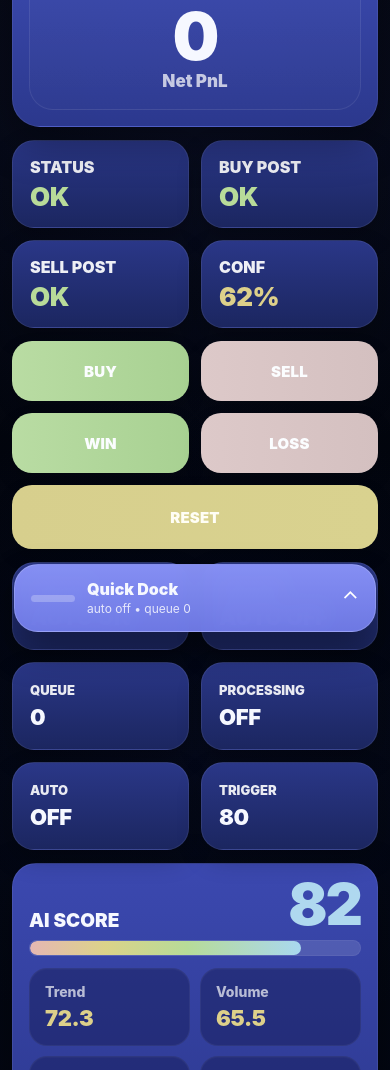
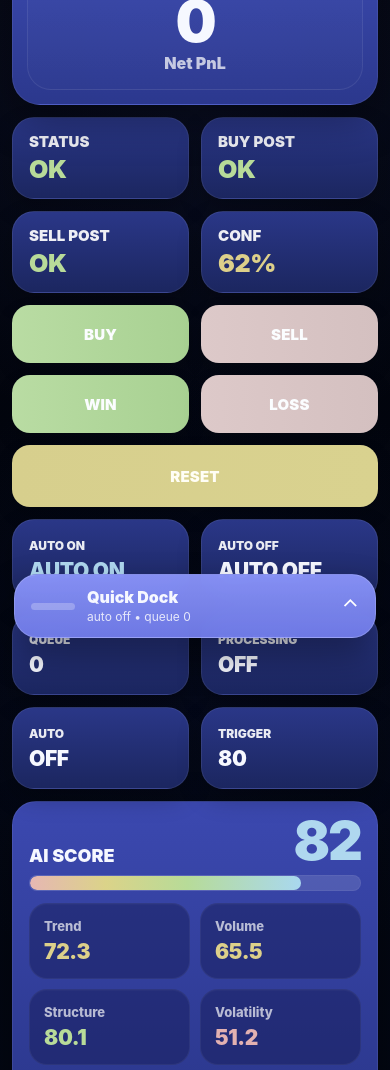
Before and after one commit to ronko0477/quanttrade-backend-v13-3-fix, a website: page public/index.html in a window 390 px wide. Shown: the part 200-1270 px from the top of the page. Drawn offline with Linux system fonts and the light colour scheme; no server answers.

Commit message:
Update index.html
19.9.2

```diff
--- a/public/index.html
+++ b/public/index.html
@@ -3,7 +3,7 @@
 <head>
   <meta charset="UTF-8" />
   <meta name="viewport" content="width=device-width, initial-scale=1.0, viewport-fit=cover" />
-  <title>V19.9.1 HARD LIVE</title>
+  <title>V19.9.2 HARD LIVE</title>
   <style>
     :root{
       --bg:#02040a;
@@ -21,7 +21,7 @@
       --cyan:#afd8ef;
       --shadow:0 16px 40px rgba(0,0,0,.34);
       --safeBottom:env(safe-area-inset-bottom,0px);
-      --dockPeek:74px;
+      --dockPeek:64px;
     }
 
     *{box-sizing:border-box}
@@ -40,14 +40,14 @@
     .wrap{
       width:min(100%,460px);
       margin:0 auto;
-      padding:16px 14px calc(var(--dockPeek) + var(--safeBottom) + 24px);
+      padding:16px 14px calc(var(--dockPeek) + var(--safeBottom) + 22px);
     }
 
     .title{
       text-align:center;
-      font-size:27px;
+      font-size:26px;
       font-weight:1000;
-      letter-spacing:.45px;
+      letter-spacing:.4px;
       margin:10px 0 18px;
       text-shadow:0 2px 10px rgba(0,0,0,.35);
     }
@@ -55,7 +55,7 @@
     .hero{
       position:relative;
       border-radius:28px;
-      padding:16px;
+      padding:14px;
       background:
         linear-gradient(180deg, rgba(74,90,210,.90), rgba(48,61,154,.90));
       border:1px solid rgba(255,255,255,.07);
@@ -74,7 +74,7 @@
     .heroInner{
       position:relative;
       z-index:1;
-      min-height:222px;
+      min-height:200px;
       border-radius:24px;
       border:1px solid rgba(255,255,255,.08);
       background:linear-gradient(180deg, rgba(255,255,255,.03), rgba(255,255,255,.01));
@@ -83,7 +83,7 @@
       justify-content:center;
       align-items:center;
       text-align:center;
-      padding:18px 14px;
+      padding:16px 14px;
     }
 
     .guard{
@@ -93,8 +93,8 @@
       overflow:hidden;
       text-overflow:ellipsis;
       line-height:.9;
-      letter-spacing:-1.5px;
-      font-size:72px;
+      letter-spacing:-1.4px;
+      font-size:64px;
       font-weight:1000;
     }
     .guard.ready{color:var(--green)}
@@ -104,15 +104,15 @@
 
     .heroHint{
       margin-top:8px;
-      min-height:22px;
-      font-size:15px;
+      min-height:21px;
+      font-size:14px;
       font-weight:800;
       color:rgba(255,255,255,.72);
     }
 
     .pnl{
       margin-top:8px;
-      font-size:74px;
+      font-size:64px;
       line-height:.95;
       letter-spacing:-2px;
       font-weight:1000;
@@ -120,22 +120,22 @@
 
     .pnlSub{
       margin-top:4px;
-      font-size:17px;
+      font-size:16px;
       font-weight:900;
       color:rgba(255,255,255,.72);
     }
 
     .grid2{
-      margin-top:13px;
+      margin-top:12px;
       display:grid;
       grid-template-columns:1fr 1fr;
       gap:12px;
     }
 
     .card{
-      min-height:102px;
+      min-height:98px;
       border-radius:22px;
-      padding:15px 17px;
+      padding:14px 16px;
       background:linear-gradient(180deg, rgba(43,56,138,.98), rgba(28,39,98,.98));
       border:1px solid var(--line);
       box-shadow:0 10px 24px rgba(0,0,0,.22);
@@ -145,15 +145,15 @@
     }
 
     .cardLabel{
-      font-size:17px;
+      font-size:16px;
       font-weight:1000;
       color:rgba(255,255,255,.92);
-      margin-bottom:9px;
+      margin-bottom:8px;
       line-height:1;
     }
 
     .cardVal{
-      font-size:28px;
+      font-size:27px;
       line-height:1;
       font-weight:1000;
       letter-spacing:-.4px;
@@ -165,7 +165,7 @@
     .ice{color:var(--cyan)}
 
     .actionGrid{
-      margin-top:13px;
+      margin-top:12px;
       display:grid;
       grid-template-columns:1fr 1fr;
       gap:12px;
@@ -181,12 +181,16 @@
       transition:transform .08s ease, opacity .15s ease, filter .15s ease;
     }
     button:active{transform:scale(.985)}
-    button:disabled{opacity:.58;cursor:not-allowed;filter:saturate(.88)}
+    button:disabled{
+      opacity:.45;
+      cursor:not-allowed;
+      filter:grayscale(.2) brightness(.85);
+    }
 
     .actBtn{
-      min-height:64px;
-      border-radius:20px;
-      font-size:16px;
+      min-height:60px;
+      border-radius:18px;
+      font-size:15px;
       font-weight:1000;
       letter-spacing:.18px;
       color:#fff;
@@ -205,22 +209,22 @@
 
     .resetBtn{
       grid-column:1 / -1;
-      min-height:68px;
+      min-height:64px;
       background:linear-gradient(90deg,#d7cf8d,#d9d28f);
       color:#fffef5;
     }
 
     .miniGrid{
-      margin-top:13px;
+      margin-top:12px;
       display:grid;
       grid-template-columns:1fr 1fr;
       gap:12px;
     }
 
     .miniCard{
-      min-height:92px;
+      min-height:84px;
       border-radius:22px;
-      padding:15px 17px;
+      padding:14px 16px;
       background:linear-gradient(180deg, rgba(43,56,138,.98), rgba(28,39,98,.98));
       border:1px solid var(--line);
       box-shadow:0 10px 24px rgba(0,0,0,.22);
@@ -230,15 +234,15 @@
     }
 
     .miniTop{
-      font-size:13px;
+      font-size:12px;
       font-weight:1000;
       color:rgba(255,255,255,.9);
-      margin-bottom:9px;
+      margin-bottom:8px;
       line-height:1;
     }
 
     .miniBig{
-      font-size:22px;
+      font-size:21px;
       line-height:1;
       font-weight:1000;
       letter-spacing:-.35px;
@@ -246,9 +250,9 @@
 
     .miniBtn{
       text-align:left;
-      min-height:92px;
+      min-height:84px;
       border-radius:22px;
-      padding:15px 17px;
+      padding:14px 16px;
       background:linear-gradient(180deg, rgba(43,56,138,.98), rgba(28,39,98,.98));
       border:1px solid var(--line);
       box-shadow:0 10px 24px rgba(0,0,0,.22);
@@ -259,7 +263,7 @@
     }
 
     .scoreCard{
-      margin-top:13px;
+      margin-top:12px;
       border-radius:24px;
       padding:16px;
       background:linear-gradient(180deg, rgba(64,78,188,.93), rgba(43,56,143,.93));
@@ -275,13 +279,13 @@
     }
 
     .scoreTitle{
-      font-size:19px;
+      font-size:18px;
       font-weight:1000;
       line-height:1;
     }
 
     .scoreVal{
-      font-size:66px;
+      font-size:58px;
       line-height:.86;
       font-weight:1000;
       letter-spacing:-2px;
@@ -313,9 +317,9 @@
     }
 
     .factor{
-      min-height:84px;
+      min-height:80px;
       border-radius:18px;
-      padding:13px 15px;
+      padding:12px 14px;
       background:rgba(21,28,87,.48);
       border:1px solid rgba(255,255,255,.05);
       display:flex;
@@ -325,7 +329,7 @@
     }
 
     .factorTop{
-      font-size:14px;
+      font-size:13px;
       font-weight:800;
       color:rgba(255,255,255,.68);
       margin-bottom:8px;
@@ -333,14 +337,14 @@
     }
 
     .factorVal{
-      font-size:24px;
+      font-size:22px;
       font-weight:1000;
       letter-spacing:-.35px;
       line-height:1;
     }
 
     .logCard{
-      margin-top:13px;
+      margin-top:12px;
       border-radius:24px;
       padding:16px;
       background:linear-gradient(180deg, rgba(42,54,137,.98), rgba(30,41,106,.98));
@@ -349,7 +353,7 @@
     }
 
     .logTitle{
-      font-size:20px;
+      font-size:19px;
       font-weight:1000;
       line-height:1;
       margin-bottom:10px;
@@ -363,7 +367,7 @@
     }
 
     .logEntry{
-      padding:11px 2px;
+      padding:10px 2px;
       border-bottom:1px solid rgba(255,255,255,.06);
       font-size:14px;
       line-height:1.36;
@@ -383,7 +387,7 @@
       position:fixed;
       left:14px;
       right:14px;
-      bottom:calc(var(--safeBottom) + 12px);
+      bottom:calc(var(--safeBottom) + 6px);
       z-index:80;
       pointer-events:none;
     }
@@ -401,13 +405,13 @@
     }
 
     .dockHead{
-      padding:13px 16px 12px;
+      padding:12px 16px 11px;
       display:flex;
       align-items:center;
       gap:12px;
       cursor:pointer;
       user-select:none;
-      min-height:70px;
+      min-height:64px;
     }
 
     .dockGrip{
@@ -424,7 +428,7 @@
     }
 
     .dockTitle{
-      font-size:17px;
+      font-size:16px;
       font-weight:1000;
       line-height:1;
     }
@@ -468,7 +472,7 @@
     }
 
     .dockBtn{
-      min-height:60px;
+      min-height:56px;
       border-radius:16px;
       font-size:16px;
       font-weight:1000;
@@ -485,26 +489,27 @@
     @media (max-width:420px){
       .wrap{padding-left:12px;padding-right:12px}
       .title{font-size:24px}
-      .heroInner{min-height:210px}
-      .guard{font-size:64px}
-      .pnl{font-size:66px}
-      .card,.miniCard,.miniBtn{min-height:88px}
-      .cardLabel{font-size:16px}
-      .cardVal{font-size:26px}
-      .actBtn{min-height:60px;font-size:15px}
-      .resetBtn{min-height:64px}
-      .scoreVal{font-size:58px}
-      .factor{min-height:78px}
-      .factorVal{font-size:22px}
-      .dockHead{min-height:66px}
+      .heroInner{min-height:188px}
+      .guard{font-size:58px}
+      .heroHint{font-size:14px}
+      .pnl{font-size:58px}
+      .card,.miniCard,.miniBtn{min-height:82px}
+      .cardLabel{font-size:15px}
+      .cardVal{font-size:25px}
+      .actBtn{min-height:58px;font-size:15px}
+      .resetBtn{min-height:62px}
+      .scoreVal{font-size:54px}
+      .factor{min-height:76px}
+      .factorVal{font-size:21px}
+      .dockHead{min-height:62px}
       .dockTitle{font-size:16px}
-      .dockBtn{min-height:56px}
+      .dockBtn{min-height:54px}
     }
   </style>
 </head>
 <body>
   <div class="wrap">
-    <div class="title">V19.9.1 HARD LIVE ⚡</div>
+    <div class="title">V19.9.2 HARD LIVE ⚡</div>
 
     <section class="hero">
       <div class="heroInner">
@@ -635,7 +640,7 @@
   </div>
 
   <script>
-    const STORAGE_KEY = 'v19_9_1_ui_state';
+    const STORAGE_KEY = 'v19_9_2_ui_state';
 
     const ui = {
       autoEnabled: false,
@@ -730,11 +735,11 @@
     function shortGuard(raw){
       const g = String(raw || '').toUpperCase().trim();
       if(g === 'READY' || g === 'SYSTEM_READY') return 'READY';
-      if(g.includes('SESSION')) return 'SESSION…';
+      if(g.includes('SESSION')) return 'SESSION...';
       if(g.includes('BLOCK') || g.includes('LOCK')) return 'LOCKED';
-      if(g.includes('COOL')) return 'COOL…';
-      if(g.includes('WARN')) return 'WARN…';
-      if(g.includes('LOSS')) return 'LOSS…';
+      if(g.includes('COOL')) return 'COOL...';
+      if(g.includes('WARN')) return 'WARN...';
+      if(g.includes('LOSS')) return 'LOSS...';
       return g || 'READY';
     }
 
@@ -811,6 +816,24 @@
       el.className = `factorVal ${factorClass(value)}`;
     }
 
+    function formatLogTime(input){
+      if(!input) return '--:--:--';
+
+      const str = String(input);
+
+      if (/^\d{2}:\d{2}:\d{2}$/.test(str)) return str;
+
+      const d = new Date(str);
+      if (!Number.isNaN(d.getTime())) {
+        const hh = String(d.getHours()).padStart(2,'0');
+        const mm = String(d.getMinutes()).padStart(2,'0');
+        const ss = String(d.getSeconds()).padStart(2,'0');
+        return `${hh}:${mm}:${ss}`;
+      }
+
+      return str;
+    }
+
     function renderLog(log){
       if(!Array.isArray(log) || !log.length){
         els.logList.innerHTML = `<div class="logEntry">Keine Einträge.</div>`;
@@ -819,7 +842,7 @@
 
       const html = log.slice(0,20).map(item=>{
         const type = String(item.type || '').toUpperCase();
-        const time = escapeHtml(item.time || item.ts || '--:--:--');
+        const time = escapeHtml(formatLogTime(item.time || item.ts));
         const msg = escapeHtml(item.msg || item.message || '-');
 
         let cls = 'logSystem';
```
